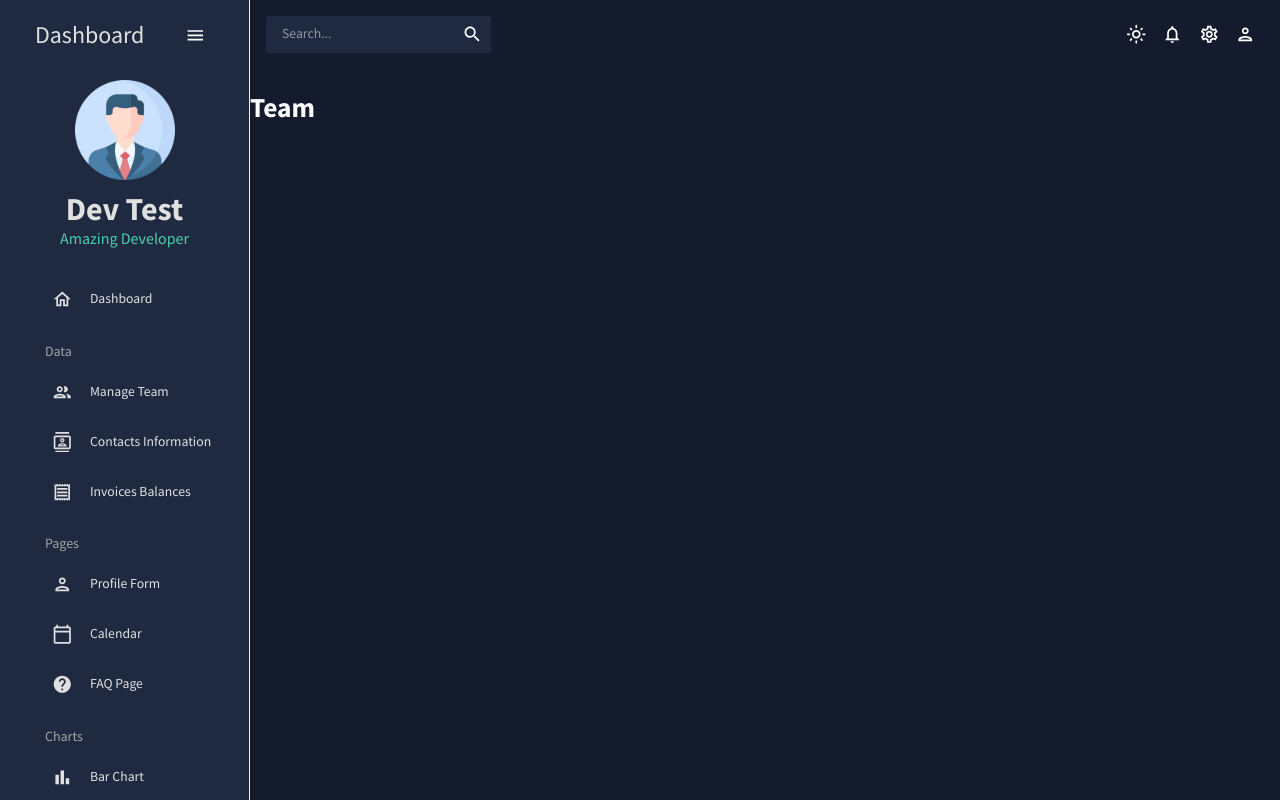
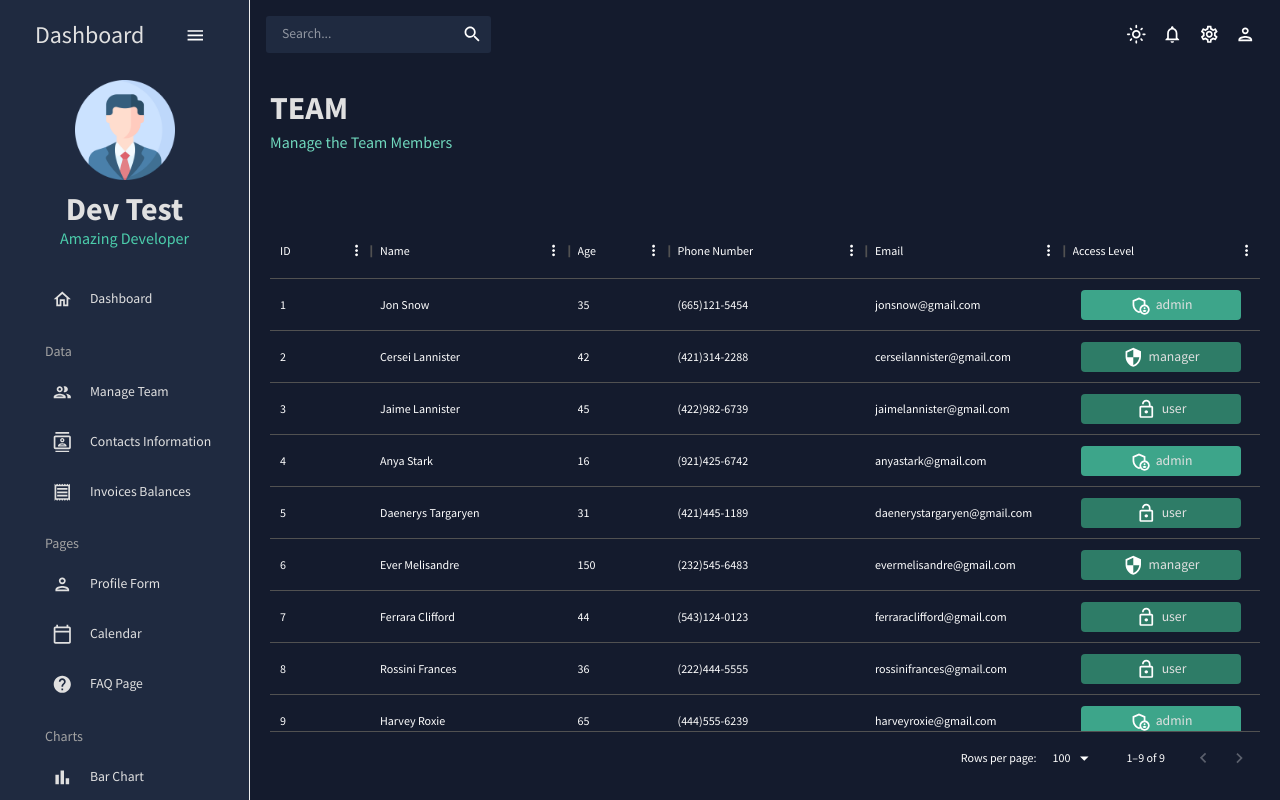
Before and after one commit to gBoole01/react-dashboard, a React (Vite) app: page /team in a window 1280 px wide. Built offline with nearby package versions, Linux system fonts and the light colour scheme.

Commit message:
feat: add Team scene

```diff
--- a/src/scenes/team/index.jsx
+++ b/src/scenes/team/index.jsx
@@ -1,8 +1,75 @@
+import { Box, Typography, useTheme } from "@mui/material";
+import { DataGrid } from "@mui/x-data-grid";
+import Header from "../../components/Header";
+import { mockDataTeam } from "../../data/mockData";
+import AdminPanelSettingsOutlinedIcon from "@mui/icons-material/AdminPanelSettingsOutlined";
+import LockOpenOutlinedIcon from "@mui/icons-material/LockOpenOutlined";
+import SecurityOutlinedIcon from "@mui/icons-material/SecurityOutlined";
+import { tokens } from "../../theme";
+
 const Team = () => {
+  const theme = useTheme();
+  const colors = tokens(theme.palette.mode);
+
+  const renderAccessCell = ({ row: { access } }) => (
+    <Box
+      width="90%"
+      m="0 auto"
+      p="5px"
+      display="flex"
+      justifyContent="center"
+      backgroundColor={
+        access === "admin" ? colors.greenAccent[600] : colors.greenAccent[700]
+      }
+      borderRadius="4px"
+    >
+      {access === "admin" && <AdminPanelSettingsOutlinedIcon />}
+      {access === "manager" && <SecurityOutlinedIcon />}
+      {access === "user" && <LockOpenOutlinedIcon />}
+      <Typography color={colors.grey[100]} sx={{ ml: "5px" }}>
+        {access}
+      </Typography>
+    </Box>
+  );
+
+  const columns = [
+    { field: "id", headerName: "ID" },
+    {
+      field: "name",
+      headerName: "Name",
+      flex: 1,
+      cellClassName: "name-column--cell",
+    },
+    {
+      field: "age",
+      headerName: "Age",
+      type: "number",
+      headerAlign: "left",
+      align: "left",
+    },
+    { field: "phone", headerName: "Phone Number", flex: 1 },
+    { field: "email", headerName: "Email", flex: 1 },
+    {
+      field: "access",
+      headerName: "Access Level",
+      flex: 1,
+      renderCell: renderAccessCell,
+    },
+  ];
+
   return (
-    <div>
-      <h1>Team</h1>
-    </div>
+    <Box m="20px">
+      <Box display="flex" justifyContent="space-between" alignItems="center">
+        <Header title="Team" subtitle="Manage the Team Members" />
+      </Box>
+      <Box m="40px 0 0" height="70vh">
+        <DataGrid
+          sx={{ border: "none" }}
+          rows={mockDataTeam}
+          columns={columns}
+        />
+      </Box>
+    </Box>
   );
 };
 
```
